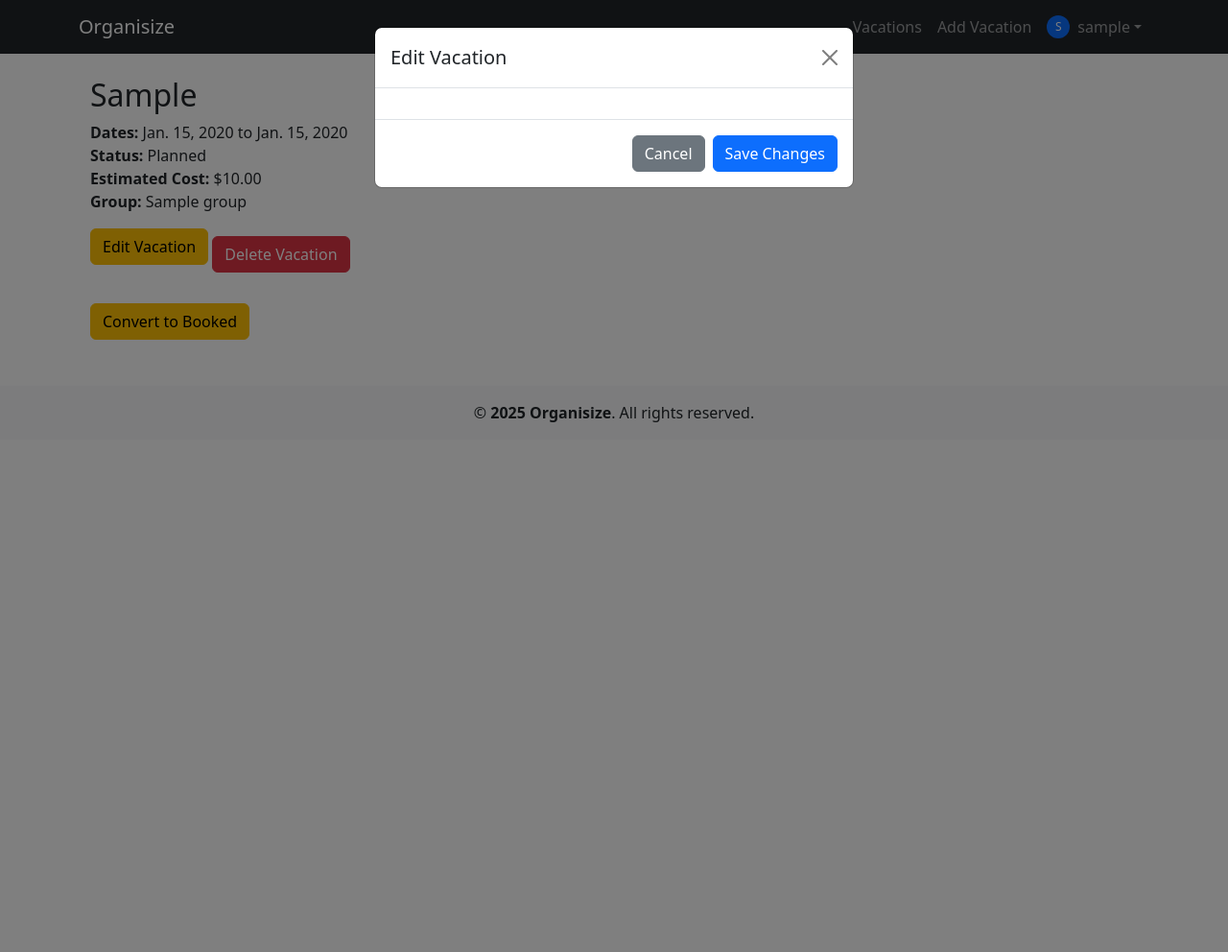
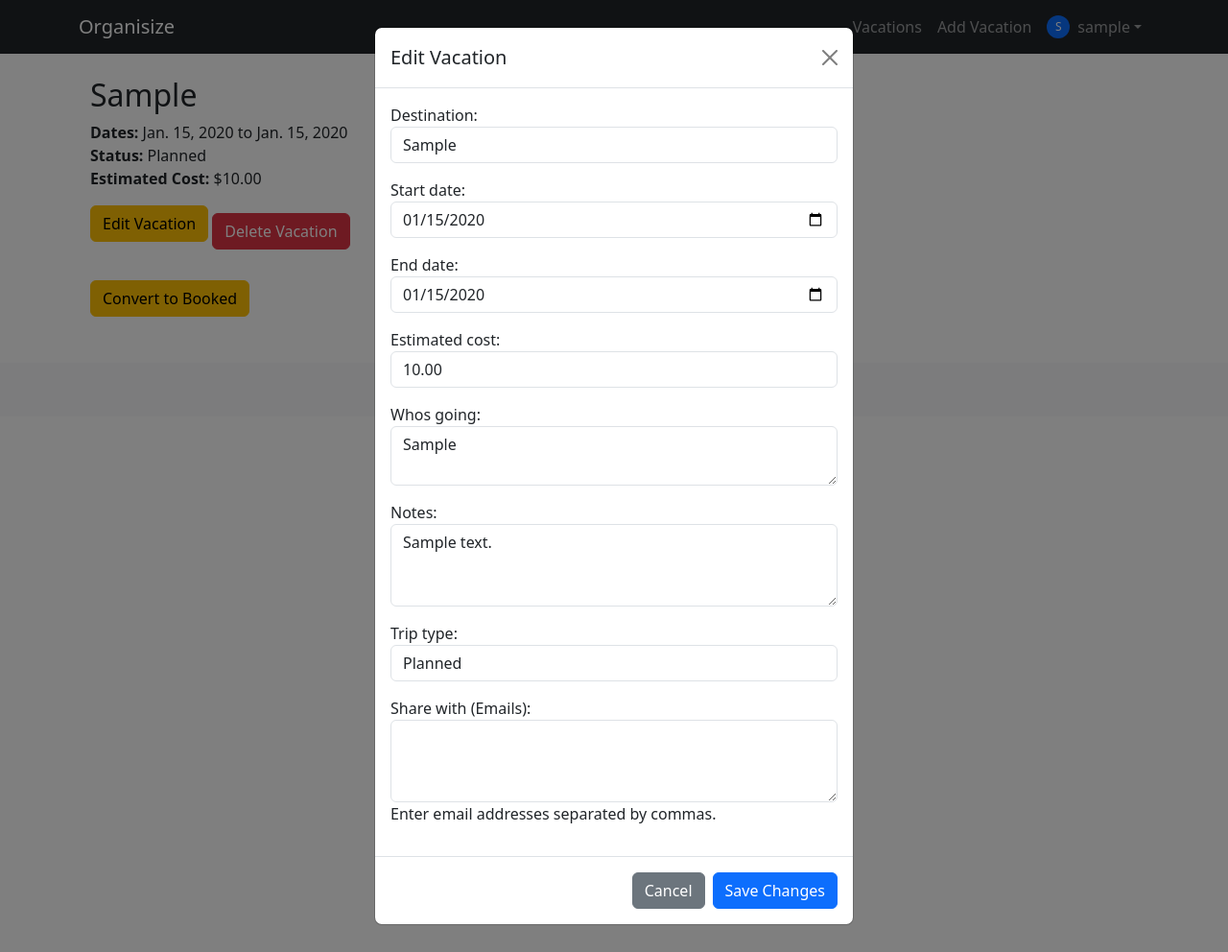
Before and after one commit to liljoker919/organisize, a Django app: page /vacations/1/ in a window 1280 px wide, after a click on "Edit Vacation". Shown: the whole page at 96% size. Run offline with Django 4.2, Linux system fonts and the light colour scheme; a user stored in the database is signed in; tables that the repository leaves empty hold one stand-in row (values such as "Sample post").

Commit message:
Implement vacation sharing feature with email invitations and user management

```diff
--- a/planner/forms.py
+++ b/planner/forms.py
@@ -1,13 +1,16 @@
 from django import forms
+from django.core.validators import validate_email
+from django.core.exceptions import ValidationError
 from .models import VacationPlan, Flight, Lodging, Activity
 from django.contrib.auth.models import User
 
 
 class VacationPlanForm(forms.ModelForm):
-    shared_with = forms.ModelMultipleChoiceField(
-        queryset=User.objects.all(),
+    share_with_emails = forms.CharField(
         required=False,
-        widget=forms.SelectMultiple(attrs={"class": "form-control"}),
+        widget=forms.Textarea(attrs={"class": "form-control", "rows": 3}),
+        help_text="Enter email addresses separated by commas.",
+        label="Share with (Emails)",
     )
 
     class Meta:
@@ -20,7 +23,6 @@
             "whos_going",
             "notes",
             "trip_type",
-            "shared_with",
         ]
         widgets = {
             "start_date": forms.DateInput(
@@ -29,14 +31,42 @@
             "end_date": forms.DateInput(
                 attrs={"type": "date", "class": "form-control"}
             ),
-            "destination": forms.TextInput(attrs={"class": "form-control"}),
+            "destination": forms.TextInput(
+                attrs={"class": "form-control", "placeholder": "Enter destination"}
+            ),
             "estimated_cost": forms.NumberInput(
-                attrs={"class": "form-control", "step": "0.01"}
+                attrs={
+                    "class": "form-control",
+                    "step": "0.01",
+                    "placeholder": "Enter estimated cost",
+                }
             ),
-            "whos_going": forms.Textarea(attrs={"class": "form-control", "rows": 2}),
-            "notes": forms.Textarea(attrs={"class": "form-control", "rows": 3}),
+            "whos_going": forms.Textarea(
+                attrs={
+                    "class": "form-control",
+                    "rows": 2,
+                    "placeholder": "Enter names of attendees",
+                }
+            ),
+            "notes": forms.Textarea(
+                attrs={
+                    "class": "form-control",
+                    "rows": 3,
+                    "placeholder": "Enter additional notes",
+                }
+            ),
             "trip_type": forms.Select(attrs={"class": "form-control"}),
         }
+
+    def clean_share_with_emails(self):
+        emails = self.cleaned_data.get("share_with_emails", "")
+        email_list = [email.strip() for email in emails.split(",") if email.strip()]
+        for email in email_list:
+            try:
+                validate_email(email)
+            except ValidationError:
+                raise ValidationError(f"Invalid email address: {email}")
+        return email_list
 
 
 class FlightForm(forms.ModelForm):
@@ -153,3 +183,10 @@
                 }
             ),
         }
+
+
+class ShareVacationForm(forms.Form):
+    emails = forms.CharField(
+        widget=forms.Textarea(attrs={"class": "form-control", "rows": 3}),
+        help_text="Enter email addresses separated by commas.",
+    )
--- a/planner/templates/planner/modals/edit_vacation_modal.html
+++ b/planner/templates/planner/modals/edit_vacation_modal.html
@@ -9,15 +9,7 @@
                     <button type="button" class="btn-close" data-bs-dismiss="modal" aria-label="Close"></button>
                 </div>
                 <div class="modal-body">
-                    {% for field in form %}
-                    <div class="mb-3">
-                        <label for="{{ field.id_for_label }}" class="form-label">{{ field.label }}</label>
-                        {{ field }}
-                        {% if field.errors %}
-                        <div class="invalid-feedback d-block">{{ field.errors|striptags }}</div>
-                        {% endif %}
-                    </div>
-                    {% endfor %}
+                    {{ edit_vacation_form.as_p }}
                 </div>
                 <div class="modal-footer">
                     <button type="button" class="btn btn-secondary" data-bs-dismiss="modal">Cancel</button>
--- a/planner/templates/planner/vacation_detail.html
+++ b/planner/templates/planner/vacation_detail.html
@@ -171,11 +171,23 @@
     <button class="btn btn-info mb-3" data-bs-toggle="modal" data-bs-target="#activityModal">Add Activity</button>
     {% endif %}
 
+    <h4>Shared With</h4>
+    <ul>
+        {% for user in shared_users %}
+        <li>{{ user.username }} ({{ user.email }})</li>
+        {% endfor %}
+    </ul>
+    <button class="btn btn-primary" data-bs-toggle="modal" data-bs-target="#inviteModal">Invite</button>
+    <button class="btn btn-secondary" data-bs-toggle="modal" data-bs-target="#manageModal">Manage</button>
+
+
 
     <!-- Include Modals -->
     {% include "planner/modals/add_flight_modal.html" %}
     {% include "planner/modals/add_lodging_modal.html" %}
     {% include "planner/modals/add_activity_modal.html" %}
+    {% include "planner/modals/invite_modal.html" %}
+    {% include "planner/modals/edit_vacation_modal.html" %}
     {% endif %}
 
     <!-- Convert to Booked button for Planned trips -->
--- a/planner/urls.py
+++ b/planner/urls.py
@@ -21,4 +21,7 @@
     path("<int:pk>/add-activity/", views.add_activity, name="add_activity"),
     path("activity/<int:pk>/edit/", views.edit_activity, name="edit_activity"),
     path("activity/<int:pk>/delete/", views.delete_activity, name="delete_activity"),
+    # User management
+    path("vacations/<int:pk>/invite/", views.invite_users, name="invite_users"),
+    path("vacations/<int:pk>/manage/", views.manage_users, name="manage_users"),
 ]
--- a/planner/views.py
+++ b/planner/views.py
@@ -1,7 +1,13 @@
 from django.shortcuts import render, get_object_or_404, redirect
 from django.forms import inlineformset_factory
 from .models import VacationPlan, Flight, Lodging, Activity
-from .forms import VacationPlanForm, FlightForm, LodgingForm, ActivityForm
+from .forms import (
+    VacationPlanForm,
+    FlightForm,
+    LodgingForm,
+    ActivityForm,
+    ShareVacationForm,
+)
 from django.views.decorators.http import require_POST
 from django.contrib.auth.decorators import login_required
 from django.views.decorators.http import require_http_methods
@@ -15,6 +21,11 @@
 from django.views.generic import ListView
 from django.views.generic.edit import CreateView
 from django.db.models import Q
+from django.core.mail import send_mail
+from django.contrib.auth.models import User
+from django.utils.crypto import get_random_string
+from django.core.validators import validate_email
+from django.core.exceptions import ValidationError
 
 
 def home(request):
@@ -41,7 +52,34 @@
             vacation = form.save(commit=False)
             vacation.owner = request.user
             vacation.save()
+
+            # Process shared emails
+            emails = form.cleaned_data.get("share_with_emails", "").split(",")
+            emails = [email.strip() for email in emails if email.strip()]
+            for email in emails:
+                user = User.objects.filter(email=email).first()
+                if user:
+                    # Existing user: Add to shared_with
+                    vacation.shared_with.add(user)
+                else:
+                    # New user: Create a temporary user and send registration email
+                    temp_password = get_random_string(8)
+                    new_user = User.objects.create_user(
+                        username=email.split("@")[0],
+                        email=email,
+                        password=temp_password,
+                    )
+                    vacation.shared_with.add(new_user)
+                    send_mail(
+                        subject="You're invited to join a vacation on Organisize!",
+                        message=f"You've been invited to join a vacation. "
+                        f"Please register using this email and the temporary password: {temp_password}",
+                        from_email="noreply@organisize.com",
+                        recipient_list=[email],
+                    )
+
             form.save_m2m()  # Save shared_with relationships
+            messages.success(request, "Vacation created successfully!")
             return redirect("vacation_list")
     else:
         form = VacationPlanForm()
@@ -83,19 +121,37 @@
 
 @login_required
 def vacation_detail(request, pk):
-    try:
-        vacation = VacationPlan.objects.get(
-            Q(pk=pk) & (Q(owner=request.user) | Q(shared_with=request.user))
-        )
+    vacation = get_object_or_404(
+        VacationPlan, Q(pk=pk) & (Q(owner=request.user) | Q(shared_with=request.user))
+    )
 
-    except VacationPlan.DoesNotExist:
+    # Initialize forms for static modals
+    lodging_form = LodgingForm()
+    activity_form = ActivityForm()
+    flight_form = FlightForm()
+    edit_vacation_form = VacationPlanForm(instance=vacation)
 
-        raise Http404("No VacationPlan matches the given query.")
+    # Initialize forms for dynamic modals (e.g., editing existing objects)
+    lodgings = vacation.lodgings.all()
+    lodging_forms = {lodging.id: LodgingForm(instance=lodging) for lodging in lodgings}
 
-    group = vacation.group
+    activities = vacation.activities.all()
+    activity_forms = {
+        activity.id: ActivityForm(instance=activity) for activity in activities
+    }
+
+    flights = vacation.flights.all()
+    flight_forms = {flight.id: FlightForm(instance=flight) for flight in flights}
+
     context = {
         "vacation": vacation,
-        "group": group,
+        "lodging_form": lodging_form,
+        "activity_form": activity_form,
+        "flight_form": flight_form,
+        "edit_vacation_form": edit_vacation_form,
+        "lodging_forms": lodging_forms,
+        "activity_forms": activity_forms,
+        "flight_forms": flight_forms,
     }
     return render(request, "planner/vacation_detail.html", context)
 
@@ -318,3 +374,76 @@
         vacation.save()
         messages.success(request, "Trip converted to Booked!")
     return redirect("vacation_detail", pk=pk)
+
+
+@login_required
+def share_vacation(request, pk):
+    vacation = get_object_or_404(VacationPlan, pk=pk, owner=request.user)
+
+    if request.method == "POST":
+        form = ShareVacationForm(request.POST)
+        if form.is_valid():
+            emails = form.cleaned_data["emails"].split(",")
+            emails = [email.strip() for email in emails]
+            for email in emails:
+                user = User.objects.filter(email=email).first()
+                if user:
+                    # Existing user: Add to shared_with
+                    vacation.shared_with.add(user)
+                else:
+                    # New user: Create a temporary user and send registration email
+                    temp_password = get_random_string(8)
+                    new_user = User.objects.create_user(
+                        username=email.split("@")[0],
+                        email=email,
+                        password=temp_password,
+                    )
+                    vacation.shared_with.add(new_user)
+                    send_mail(
+                        subject="You're invited to join a vacation on Organisize!",
+                        message=f"You've been invited to join a vacation. "
+                        f"Please register using this email and the temporary password: {temp_password}",
+                        from_email="noreply@organisize.com",
+                        recipient_list=[email],
+                    )
+            messages.success(request, "Vacation shared successfully!")
+            return redirect("vacation_detail", pk=pk)
+    else:
+        form = ShareVacationForm()
+
+    return render(
+        request, "planner/share_vacation.html", {"form": form, "vacation": vacation}
+    )
+
+
+@login_required
+@require_http_methods(["POST"])
+def invite_users(request, pk):
+    vacation = get_object_or_404(VacationPlan, pk=pk, owner=request.user)
+    user_ids = request.POST.getlist("shared_with")
+    users = User.objects.filter(id__in=user_ids)
+    vacation.shared_with.add(*users)
+    messages.success(request, "Users invited successfully!")
+    return redirect("vacation_detail", pk=pk)
+
+
+@login_required
+@require_http_methods(["POST"])
+def manage_users(request, pk):
+    vacation = get_object_or_404(VacationPlan, pk=pk, owner=request.user)
+    user_ids = request.POST.getlist("remove_users")
+    users = User.objects.filter(id__in=user_ids)
+    vacation.shared_with.remove(*users)
+    messages.success(request, "Users removed successfully!")
+    return redirect("vacation_detail", pk=pk)
+
+
+def clean_share_with_emails(self):
+    emails = self.cleaned_data.get("share_with_emails", "")
+    email_list = [email.strip() for email in emails.split(",") if email.strip()]
+    for email in email_list:
+        try:
+            validate_email(email)
+        except ValidationError:
+            raise ValidationError(f"Invalid email address: {email}")
+    return email_list
```
Also changed, not shown: planner/templates/planner/modals/invite_modal.html (added, +26 -0 lines).
